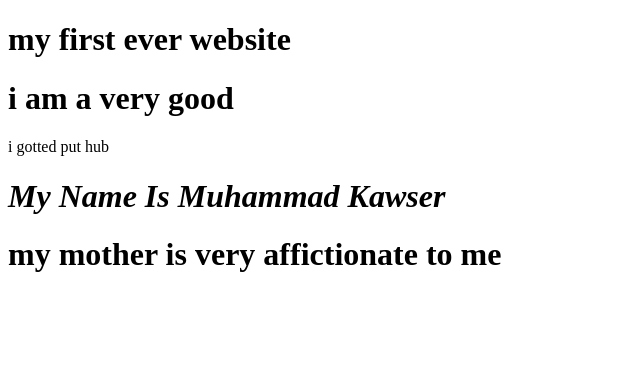
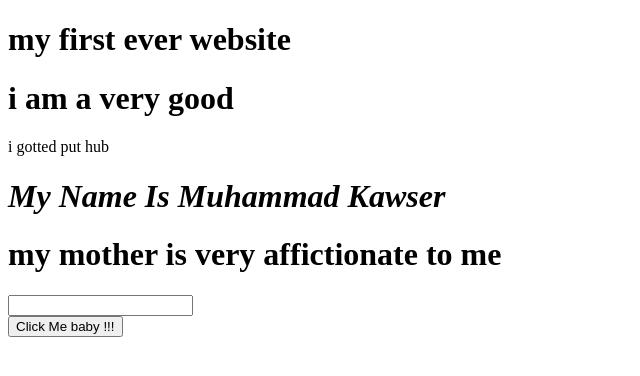
Before and after one commit to Kawser420/my-frist-website, a plain HTML site: page index.html in a window 1280 px wide. Shown: the whole page, without its empty margins (0-640 px from the left). Drawn offline with Linux system fonts and the light colour scheme.

Commit message:
adding my-awesome-button

```diff
--- a/index.html
+++ b/index.html
@@ -11,5 +11,9 @@
     <p>i gotted put hub </p>
 <h1><i>My Name Is Muhammad Kawser</i></h1>
 <h1>my mother is very affictionate to me</h1>
+<input type="">
+<br>
+<button>Click Me baby !!!</button>
+
 </body>
 </html>
```
